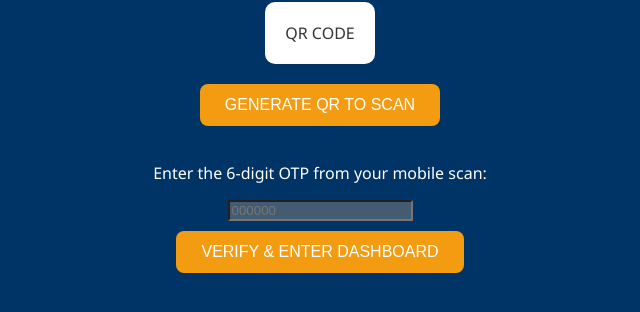
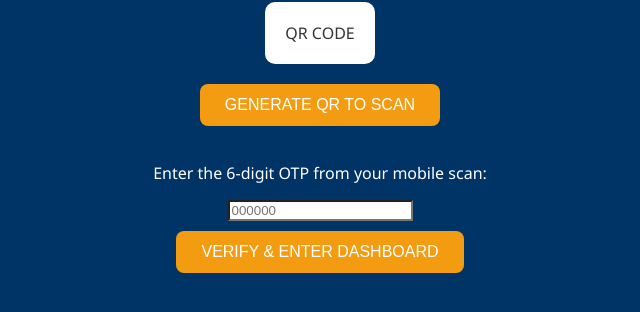
Before and after one commit to ISHBAD04/qr-otp-system, a website: page index.html in a window 1280 px wide. Shown: the part 296-608 px from the top of the page, without its empty margins (320-960 px from the left). Drawn offline with Linux system fonts and the light colour scheme.

```diff
--- a/index.html
+++ b/index.html
@@ -42,7 +42,7 @@
         </div>
         <button onclick="generateDashboardQR('login-qr-container')" style="margin-bottom: 20px; background: #f39c12;">GENERATE QR TO SCAN</button>
         <p>Enter the 6-digit OTP from your mobile scan:</p>
-        <input type="text" id="otp-input" placeholder="000000" style="margin-bottom: 10px; background: #85827e83;">
+        <input type="text" id="otp-input" placeholder="000000" style="margin-bottom: 10px; background: #ffffff;">
         <button onclick="verifyAndEnter()" style="margin-bottom: 18px; background: #f39c12;">VERIFY & ENTER DASHBOARD</button>
     </div>
 
```
